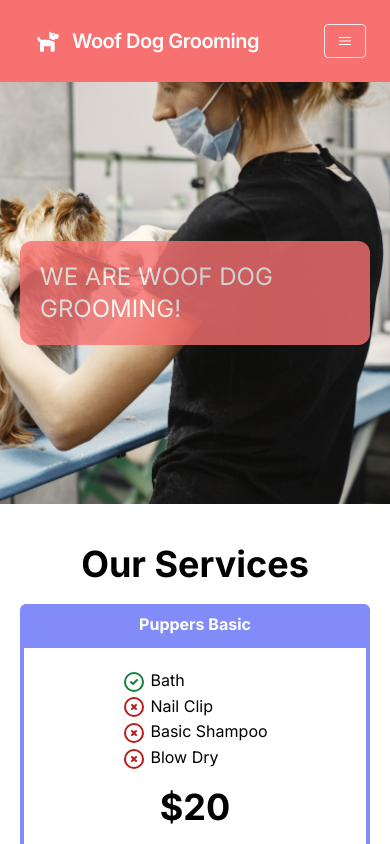
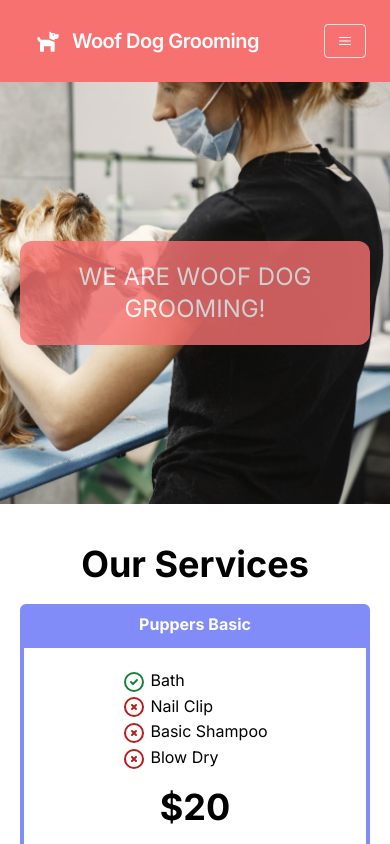
Before and after one commit to gperez0519/dog-grooming-mock, a Next.js app: page / in a window 390 px wide. Shown: the top 844 px of the page. Built offline with nearby package versions, Linux system fonts and the light colour scheme; no server answers; the database is empty.

Commit message:
[STYLE] - Aligns the hero text for mobile.

```diff
--- a/src/app/page.tsx
+++ b/src/app/page.tsx
@@ -7,7 +7,7 @@ export default function Home() {
     <main>
       <div className="main-image flex items-center justify-center object-fill">
         <div className="p-5 m-5 bg-red-400 rounded-xl main-text">
-          <div className="text-white text-2xl md:text-4xl transition-all">
+          <div className="text-white text-2xl md:text-4xl transition-all text-center">
             WE ARE WOOF DOG GROOMING!
           </div>
         </div>
```
Also changed, not shown: 1 other file (tests, documents, lock files or other folders).
